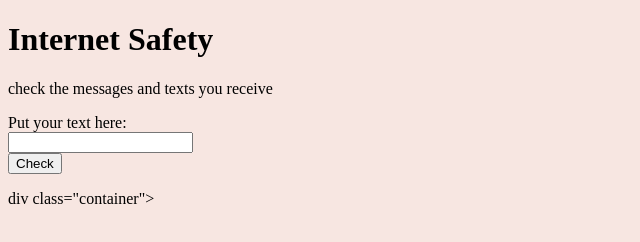
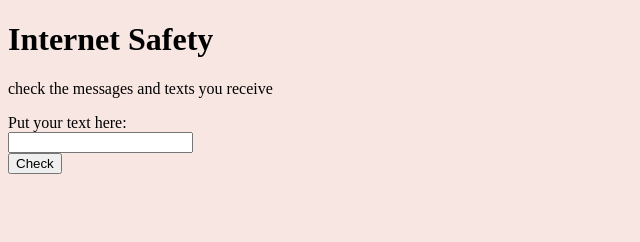
Before and after one commit to pak0st/textcheckingsite, a plain HTML site: page index.html in a window 1280 px wide. Shown: the whole page, without its empty margins (0-640 px from the left). Drawn offline with Linux system fonts and the light colour scheme.

Commit message:
Update index.html

```diff
--- a/index.html
+++ b/index.html
@@ -34,7 +34,7 @@
         <button onclick="checkText()">Check</button><br>
         <p id="resultLabel" class="bold-italic"></p>
     <meta charset="UTF-8">
-       div class="container">
+<div class="container">
     <div class="left"></div>
     <div class="divider"></div>
     <div class="right"></div>
```
